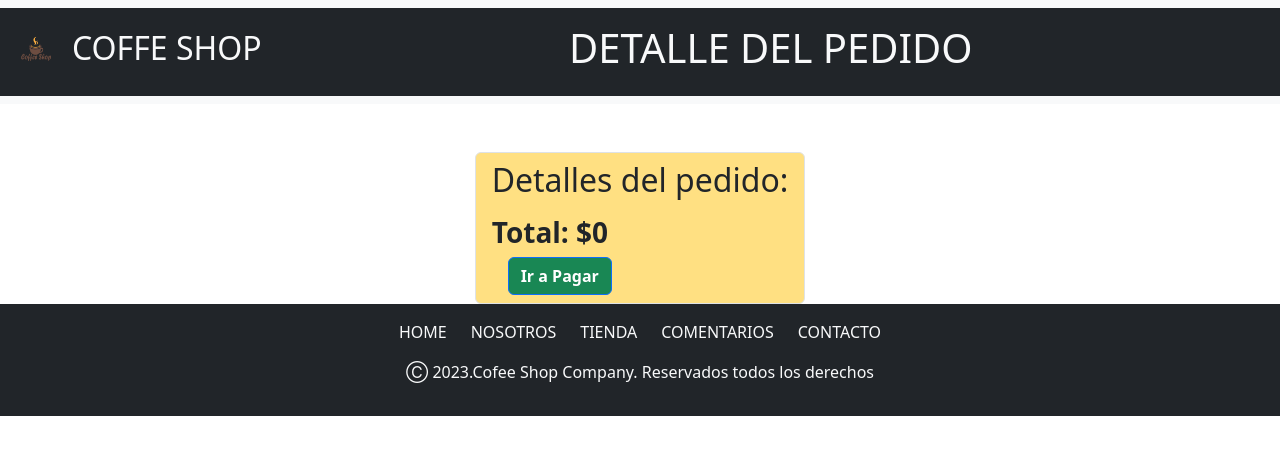
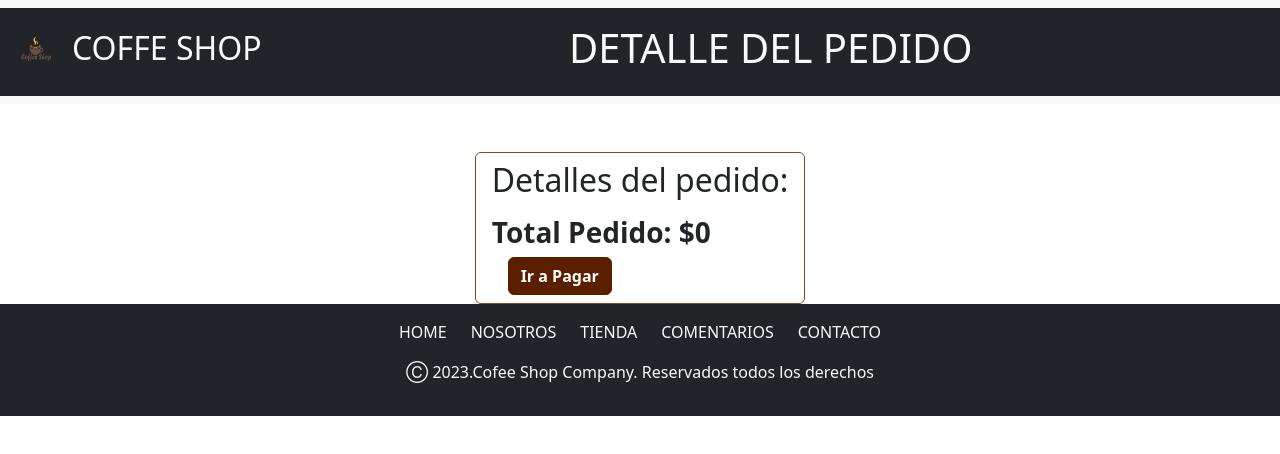
Before and after one commit to dmunoz80/CoffeShop-ProyectoFinal, a React (Create React App) app: page /ShopCart in a window 1280 px wide. Shown: the top 454 px of the page. Built offline with nearby package versions, Linux system fonts and the light colour scheme.

Commit message:
actualizacion cart

```diff
--- a/src/views/Cart.jsx
+++ b/src/views/Cart.jsx
@@ -14,10 +14,10 @@ const Cart = () => {
         <NavbarOrderDetail />
         <div>
             <ListGroup className='d-flex flex-column align-items-center mt-5'>
-                <ListGroup.Item className='bg-warning bg-opacity-50'>
+                <ListGroup.Item style={{borderColor:"#874421"}}>
                     <h2>Detalles del pedido:</h2>
                     {ShopCart.map((e) => (
-                        <Card key={e.id} className='d-flex flex-row align-items-center mt-2 gap-3' style={{ width: '50rem' }}>
+                        <Card key={e.id} className='d-flex flex-row align-items-center mt-2 gap-3' style={{ width: '50rem', borderColor:"#874421" }}>
                             <Card.Img src={e.img} alt={e.name} style={{ width: '7rem' }} />
                             <Card.Title className="text-capitalize">{e.name}</Card.Title>
                             <Card.Body>
@@ -25,18 +25,18 @@ const Cart = () => {
                                     <span className='fw-bold'>
                                         ${e.price * e.quantity}
                                     </span>
-                                    <Button className='fw-bold bg-warning border-success rounded-circle' onClick={() => SubtractItem(e.id)}>-</Button>
+                                    <Button className='fw-bold bg-danger border-danger' onClick={() => SubtractItem(e.id)}>-</Button>
                                     <span className='fw-bold'>
                                         {e.quantity}
                                     </span>
-                                    <Button className='fw-bold bg-success border-success rounded-circle' onClick={() => AddItem(e.id)}>+</Button>
+                                    <Button className='fw-bold bg-success border-success' onClick={() => AddItem(e.id)}>+</Button>
                                 </div>
                             </Card.Body>
                         </Card>
                     ))}
-                    <h3 className="fw-bold  mt-3">Total: ${total}</h3>
+                    <h3 className="fw-bold  mt-3">Total Pedido: ${total}</h3>
 
-                    <Button className='fw-bold mx-3 bg-success'>Ir a Pagar</Button>
+                    <Button className='fw-bold mx-3'style={{backgroundColor:"#5b1f00", borderColor:"#5b1f00"}} >Ir a Pagar</Button>
                 </ListGroup.Item>
             </ListGroup>
         </div>
```
